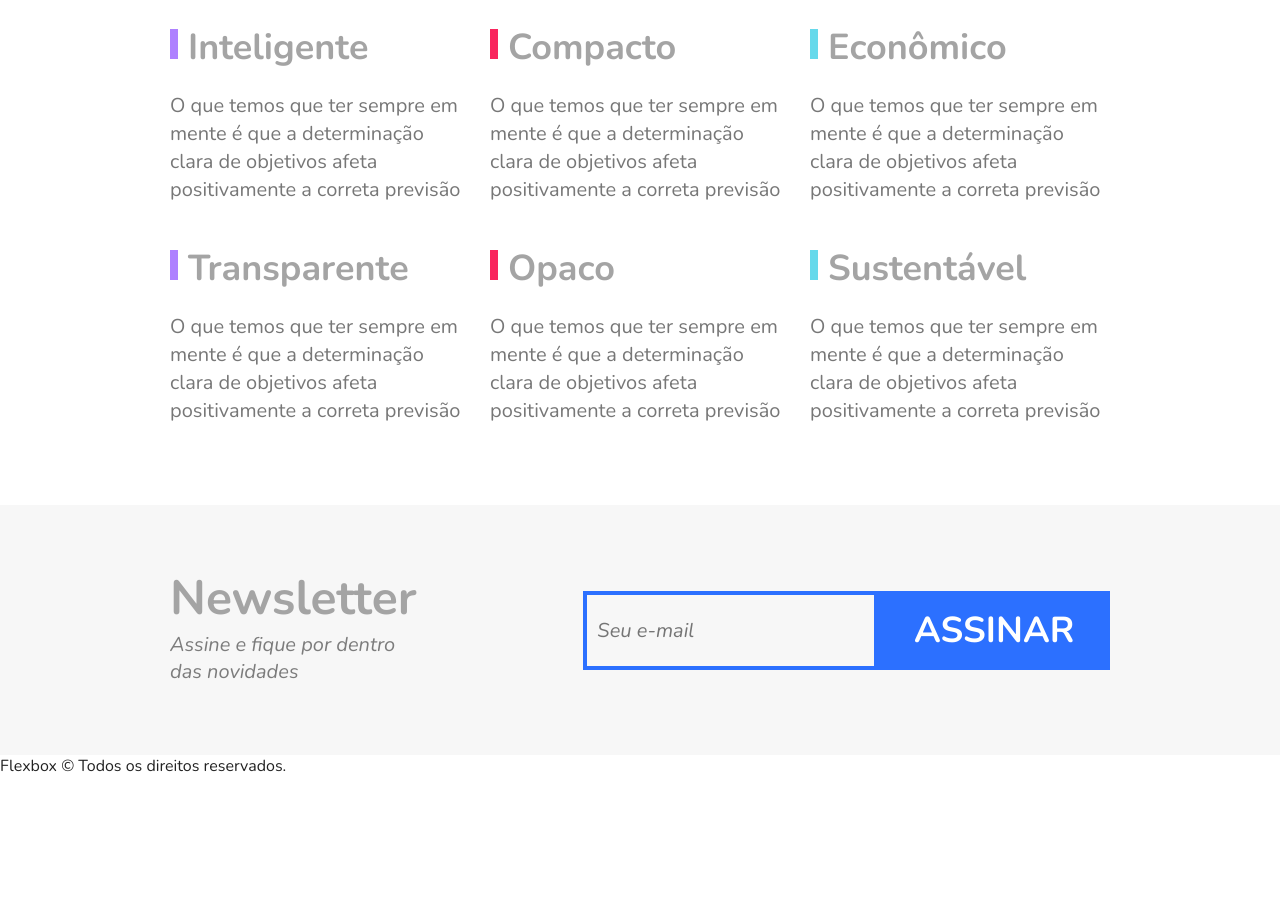
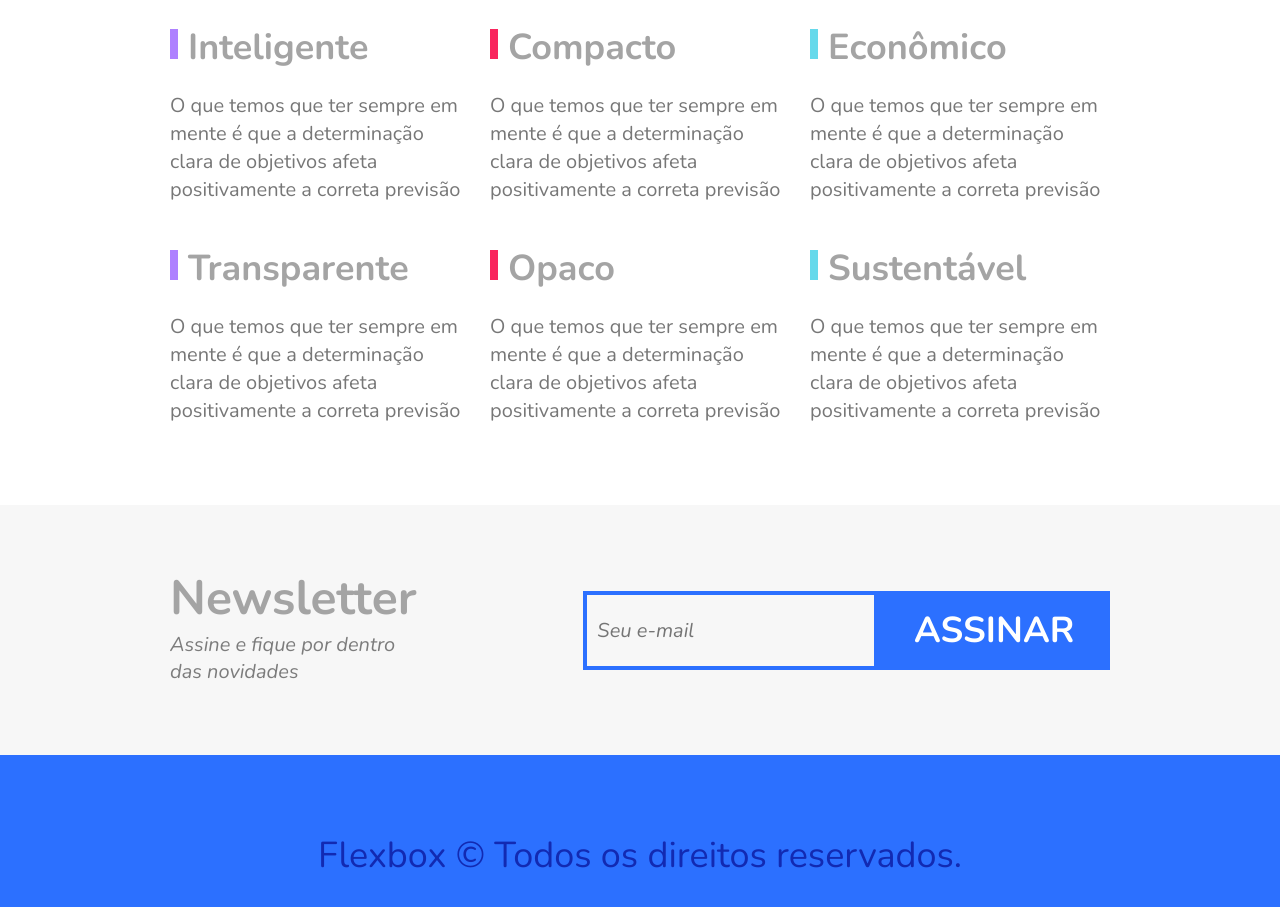
Before and after one commit to fael-atom/flexblog, a plain HTML site: page index.html in a window 1280 px wide. Shown: the part 2645-3552 px from the top of the page. Before the commit the page ends 3422 px from the top, so only its background shows below. Drawn offline with nearby package versions, Linux system fonts and the light colour scheme.

Commit message:
Adiciona o footer

```diff
--- a/style.css
+++ b/style.css
@@ -382,3 +382,23 @@ img {
   border: 0;
   padding: 15px 10px;
 }
+
+@media (max-width: 600px) {
+  .newsletter-form button {
+    font-size: 1.5rem;
+  }
+}
+
+.footer {
+  display: flex;
+  height: 200px;
+  background: #2c70ff;
+  align-items: center;
+}
+
+.footer p {
+  flex: 1;
+  text-align: center;
+  font-size: 2.25rem;
+  color: #122ab2;
+}
```
